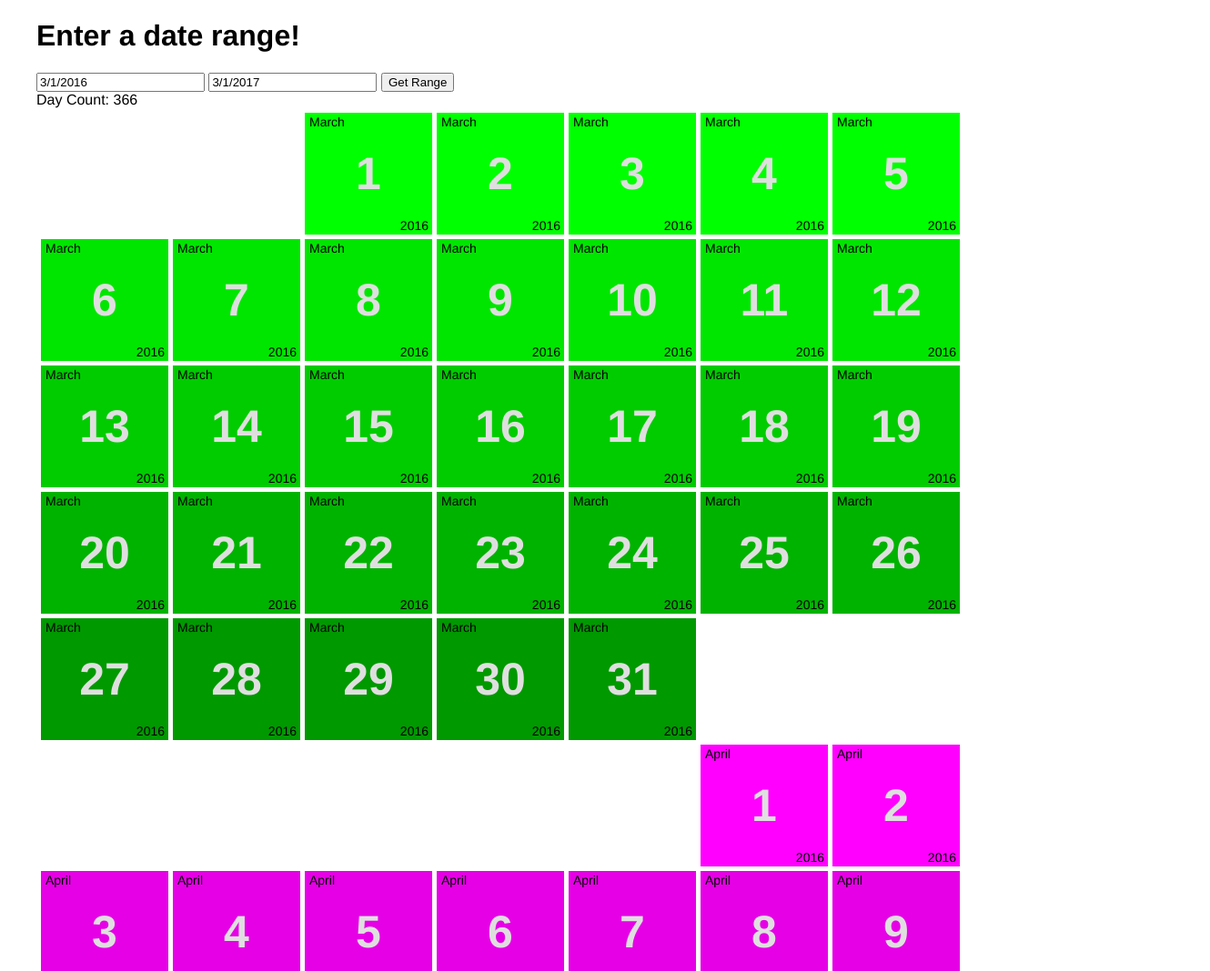
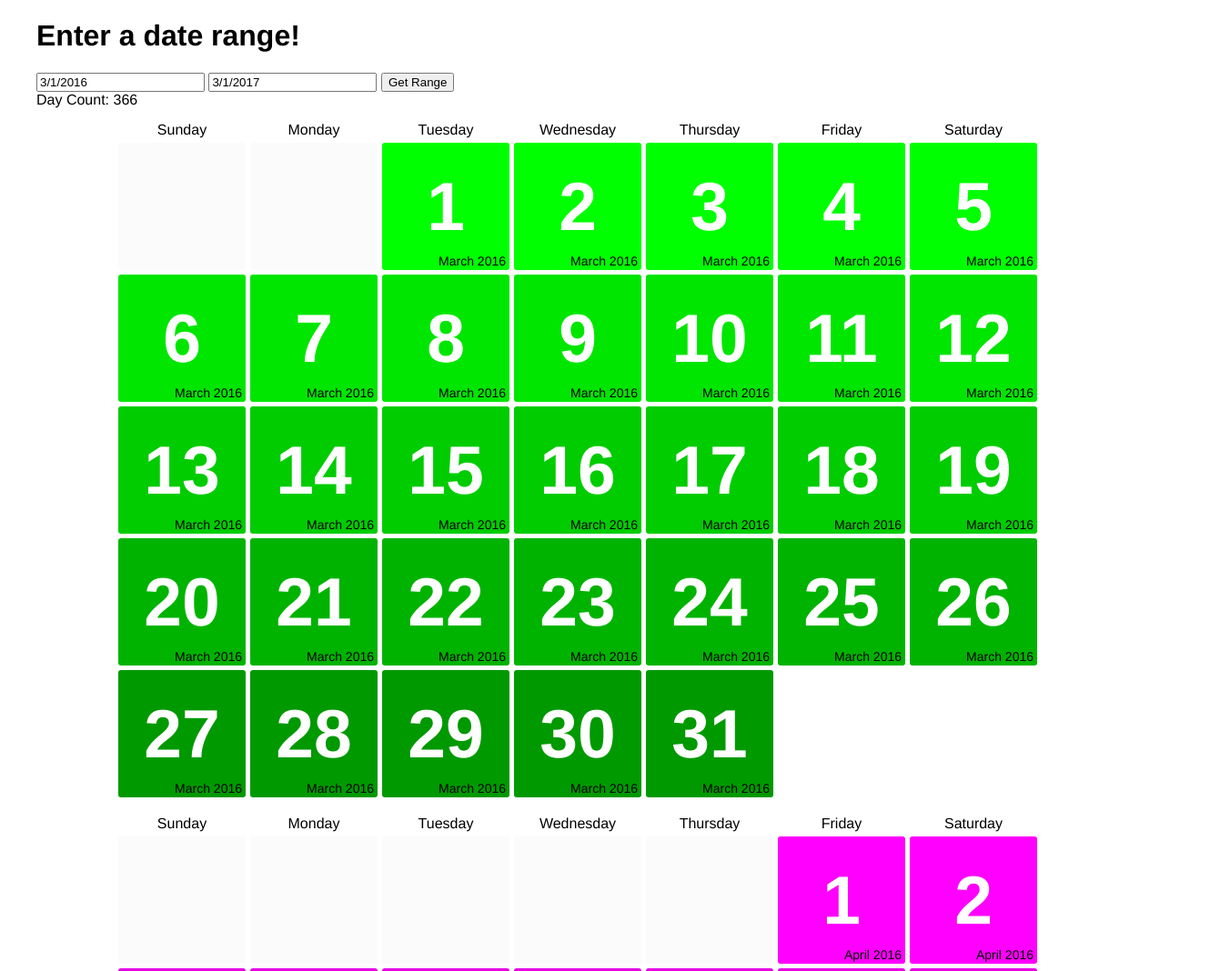
Before and after one commit to TravisL12/date_ranges, a plain HTML site: page index.html in a window 1280 px wide. Shown: the top 1068 px of the page at 91% size, 1330 px wide, since content can reach past the window. Drawn offline with Linux system fonts and the light colour scheme.

Commit message:
I should spend my time on better things

```diff
--- a/index.html
+++ b/index.html
@@ -7,12 +7,13 @@
     <body>
         <div class='enter-dates'>
             <h1>Enter a date range!</h1>
-            <input type='text' id='start' name='date-start'>
-            <input type='text' id='end'   name='date-end'>
+            <input type='text' id='start'>
+            <input type='text' id='end'>
             <button id='submit-dates'>Get Range</button>
         </div>
         <div id='date-count'></div>
         <div class='calendar' id='json-dates'></div>
     </body>
+
     <script src='public/scripts/application.js'></script>
 </html>
--- a/public/sass/application.scss
+++ b/public/sass/application.scss
@@ -1,9 +1,3 @@
-body {
-    width: 1200px;
-    margin: 10px auto;
-    font-family: "HelveticaNeue-Light", "Helvetica Neue Light", "Helvetica Neue", Helvetica, Arial, "Lucida Grande", sans-serif;
-}
-
 ul {
     margin: 0;
     padding: 0;
@@ -11,14 +5,16 @@ ul {
 
 @mixin loop-colors($color) {
     @for $i from 0 through 5 {
-        .week-#{$i} .date {
+        .week-#{$i} .date-tile {
             $background: darken($color, $i * 5);
             background: $background;
             &:hover {
                 background: $color;
             }
             &.none,
-          &.none:hover { background: transparent; }
+            &.none:hover {
+                background: #fbfbfb;
+            }
         }
     }
 }
@@ -49,27 +45,52 @@ $december:  coral;
 .november  { @include loop-colors($november); }
 .december  { @include loop-colors($december); }
 
-.calendar {
-    padding: 5px;
+$tile-width: 140px;
+body {
+    width: 1200px;
+    margin: 10px auto;
+    font-family: "HelveticaNeue-Light", "Helvetica Neue Light", "Helvetica Neue", Helvetica, Arial, "Lucida Grande", sans-serif;
 }
 
-.date {
+.calendar .month {
+    width: 1020px;
+    margin: 0 auto;
+    .day-header {
+        margin: 15px 0 5px;
+        div {
+            display: inline-block;
+            text-align: center;
+            width: $tile-width;
+            margin-right: 5px;
+            padding: 0 2px;
+            box-sizing: border-box;
+        }
+    }
+    .week {
+        width: 1200px;
+        margin: 0 auto;
+        .date-tile {
             position: relative;
+            border-radius: 3px;
+            box-sizing: border-box;
             list-style: none;
             display: inline-block;
             font-size: 14px;
-    width: 130px;
-    height: 130px;
+            width: $tile-width;
+            height: $tile-width;
             margin: 0 5px 5px 0;
             padding: 2px 5px;
             vertical-align: middle;
             transition: 0.15s linear all;
+            &:hover {
+                border-radius: 0;
+            }
 
             .day {
                 font-weight: 600;
-        color: #dfdfdf;
+                color: white;
                 position: absolute;
-        font-size: 50px;
+                font-size: 75px;
                 text-align: center;
                 margin-left: auto;
                 margin-right: auto;
@@ -85,3 +106,5 @@ $december:  coral;
                 right: 4px;
             }
         }
+    }
+}
--- a/public/scripts/application.js
+++ b/public/scripts/application.js
@@ -26,18 +26,18 @@ DateTile.prototype = {
         return [this.month + 1, this.day, this.year].join(delimiter);
     },
 
-    constructTile: function () {
-        let inner = '<div class="month">' + this.monthName + '</div>' +
-                    '<div class="day">' + this.day + '</div>' +
-                    '<div class="year">' + this.year + '</div>';
+    buildTile: function () {
+        let inner = '<div class="day">' + this.day + '</div>' +
+                    '<div class="year">' + this.monthName + ' ' + this.year + '</div>';
 
-        return '<li class="date">' + inner + '</li>'
+        return '<li class="date-tile">' + inner + '</li>'
     }
 }
 
 function chunkWeeks(dates) {
     let weeks = [];
-    for (var i = 0; i < 5; i++) {
+    let weekCount = Math.ceil(dates.length / 7);
+    for (var i = 0; i < weekCount; i++) {
         let weekIdx = i * 7;
         let days = dates.slice(weekIdx, weekIdx + 7);
         if (days.length) {
@@ -47,24 +47,33 @@ function chunkWeeks(dates) {
     return weeks;
 }
 
-function constructWeeks (dates) {
-    let firstDay = dates[0].dow;
-    let monthName = dates[0].monthName.toLowerCase();
-    if (firstDay > 0) {
-        let weekPad = new Array(firstDay).fill(null);
-        dates = weekPad.concat(dates);
-    }
-
-    let month = chunkWeeks(dates).reduce(function(pMonth, cMonth, i) {
+function buildMonth (dates) {
+    return chunkWeeks(dates).reduce(function(pMonth, cMonth, i) {
         let weekHtml = cMonth.reduce(function(pDate, cDate) {
-            return pDate += cDate === null ? '<li class="date none"></li>' : cDate.constructTile();
+            return pDate += cDate === null ? '<li class="date-tile none"></li>' : cDate.buildTile();
         }, '')
 
         pMonth.push('<ul class="week week-' + i + '">' + weekHtml + '</ul>');
         return pMonth;
-    }, []);
+    }, []).join('');
+}
 
-    return '<div class="' + monthName + '">' + month.join('') + '</div>';
+function buildWeeks (dates) {
+    let firstDay  = dates[0];
+    let monthName = firstDay.monthName;
+    if (firstDay.dow > 0) {
+        let weekPad = new Array(firstDay.dow).fill(null);
+        dates = weekPad.concat(dates);
+    }
+
+    let month = buildMonth(dates);
+    let header = dayNames.map((day) => {
+        return '<div>' + day + '</div>';
+    }).join('');
+
+    return  '<div class="month ' + monthName.toLowerCase() + '">' +
+                '<div class="day-header">' + header + '</div>' + month +
+            '</div>';
 }
 
 function getDateRange() {
@@ -90,7 +99,7 @@ function getDateRange() {
         let year = daysOfYear[i];
         for (let j in year) {
             let month = year[j];
-            output += constructWeeks(month);
+            output += buildWeeks(month);
         }
     }
 
```
Also changed, not shown: public/styles/application.css. Lines whose indentation alone changed are shown as unchanged.
